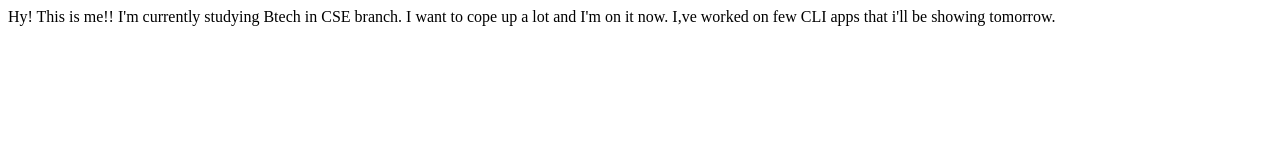
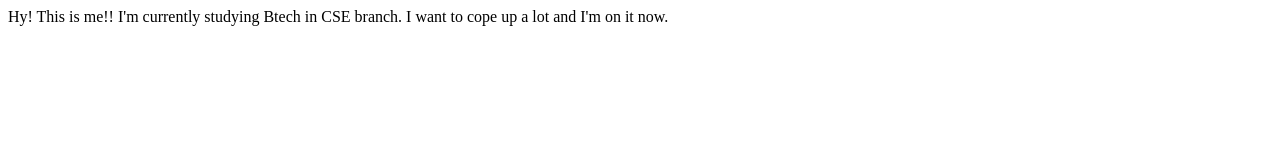
Before and after one commit to VanishaBhardwaj/Vanisha_repository, a plain HTML site: page index.html in a window 1280 px wide. Drawn offline with Linux system fonts and the light colour scheme.

Commit message:
Update index.html

```diff
--- a/index.html
+++ b/index.html
@@ -10,6 +10,6 @@
     Hy! This is me!! I'm currently studying Btech in CSE branch.
 
     I want to cope up a lot and I'm on it now.
-    I,ve worked on few CLI apps that i'll be showing tomorrow.
+
 </body>
 </html>
```
